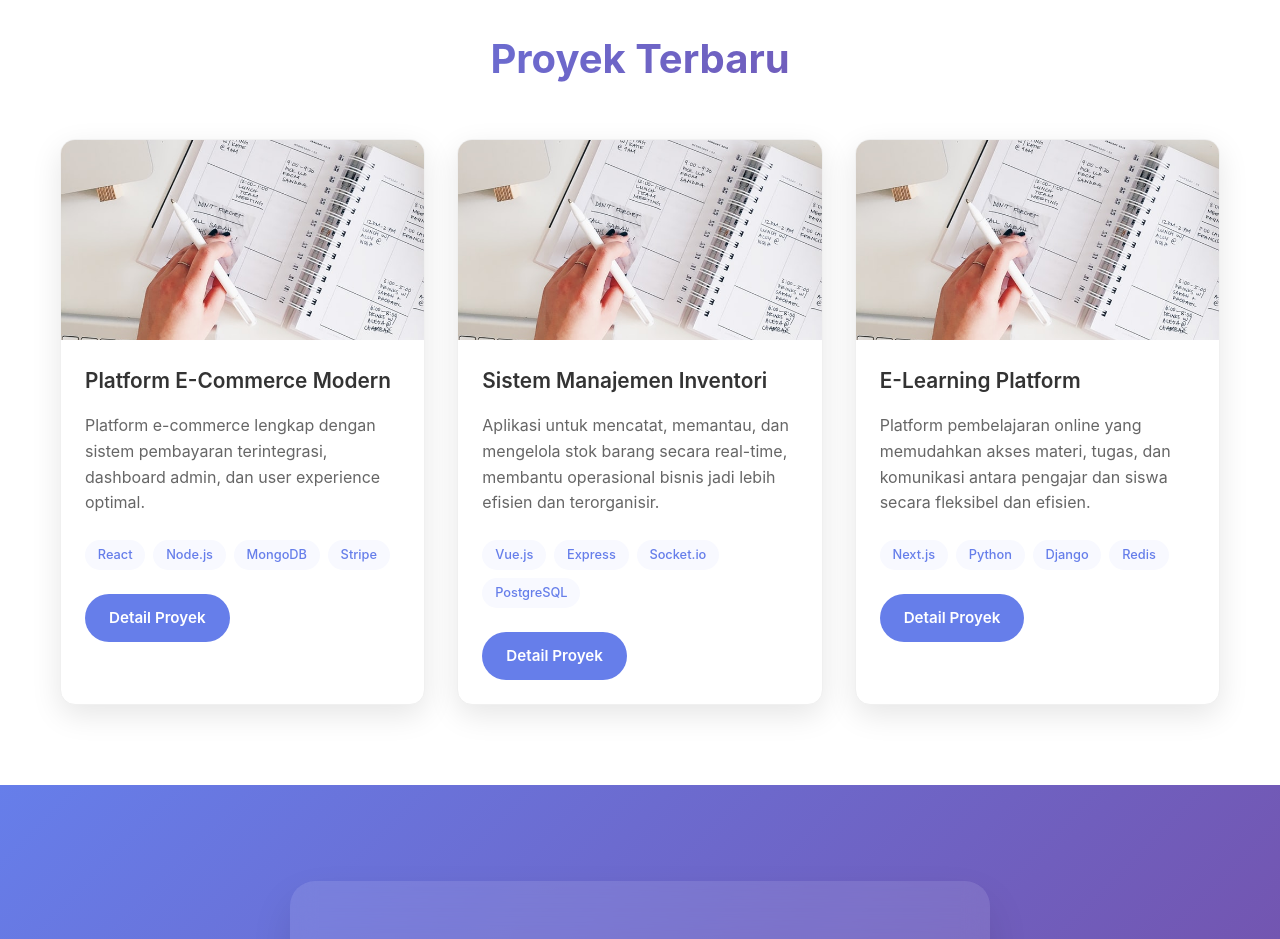
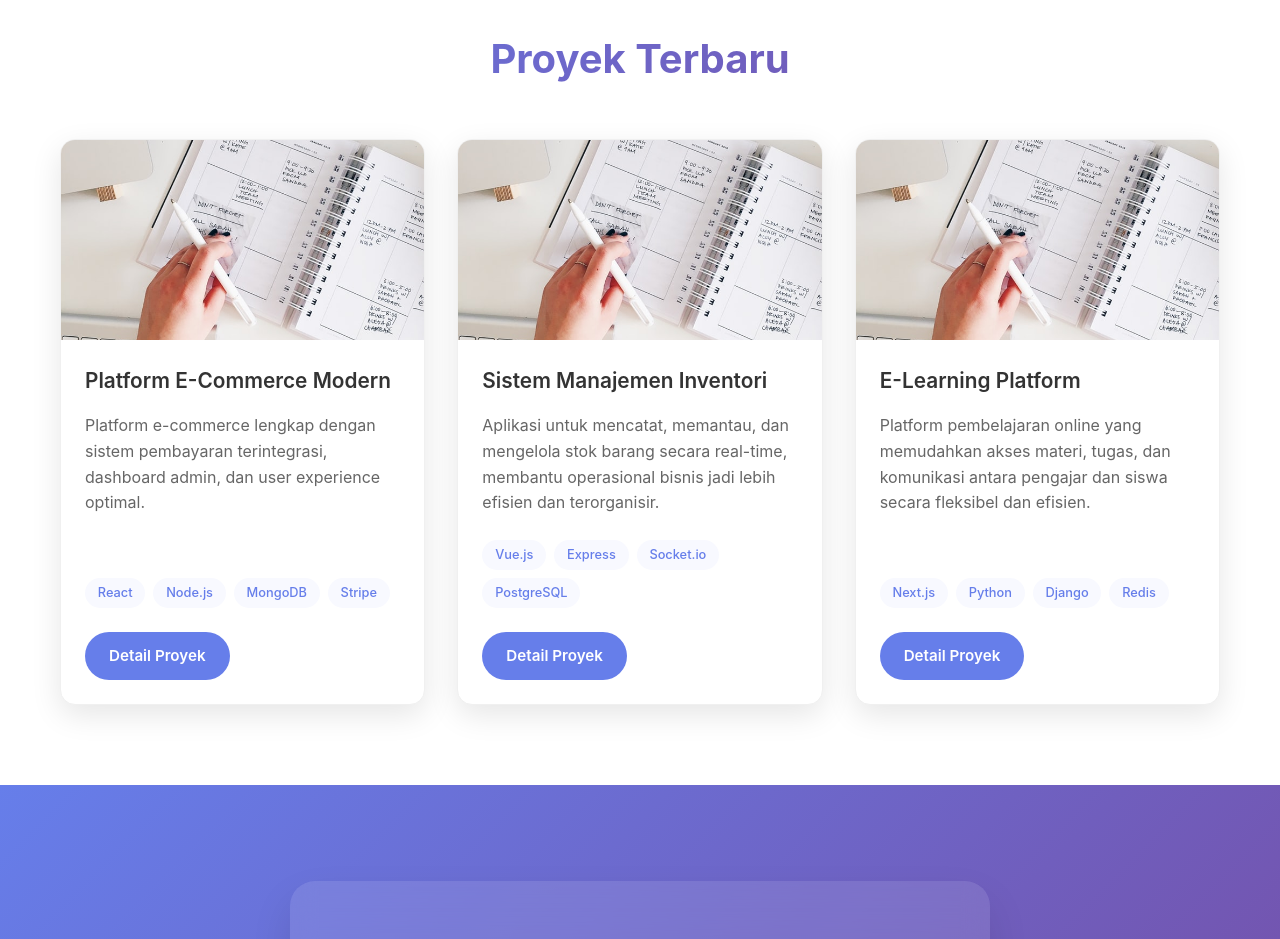
Before and after one commit to Davanico1122/moderen.porto, a plain HTML site: page index.html in a window 1280 px wide. Shown: the part 1500-2439 px from the top of the page. Drawn offline with Linux system fonts and the light colour scheme.

Commit message:
Update style.css

```diff
--- a/style.css
+++ b/style.css
@@ -93,7 +93,6 @@ section{padding:5rem 0;}
 
 .code-window{
   background:#1a1a1a;border-radius:10px;padding:1rem;width:100%;max-width:400px;
-  /* shadow bertingkat + animasi */
   box-shadow:0 20px 40px rgba(0,0,0,.3),0 10px 15px rgba(102,126,234,.2);
   transition:transform .3s ease,box-shadow .3s ease;
 }
@@ -117,20 +116,41 @@ section{padding:5rem 0;}
 .code-function{color:#61dafb;}
 
 /* ========== Projects ========== */
-.projects-grid{display:grid;gap:2rem;grid-template-columns:repeat(auto-fit,minmax(300px,1fr));}
+.projects-grid{
+  display:grid;
+  gap:2rem;
+  grid-template-columns:repeat(auto-fit,minmax(300px,1fr));
+}
 
 .project-card{
+  display: flex;
+  flex-direction: column;
+  height: 100%;
   background:#fff;border-radius:15px;overflow:hidden;
-  box-shadow:0 10px 30px rgba(0,0,0,.1);transition:.3s;border:1px solid #f0f0f0;
+  box-shadow:0 10px 30px rgba(0,0,0,.1);
+  transition:.3s;border:1px solid #f0f0f0;
 }
-.project-card:hover{transform:translateY(-10px);box-shadow:0 20px 50px rgba(0,0,0,.15);}
+.project-card:hover{
+  transform:translateY(-10px);
+  box-shadow:0 20px 50px rgba(0,0,0,.15);
+}
 
 .project-image{height:200px;overflow:hidden;}
 .project-image img{width:100%;height:100%;object-fit:cover;}
 
-.project-content{padding:1.5rem;}
+.project-content{
+  padding:1.5rem;
+  display: flex;
+  flex-direction: column;
+  flex-grow: 1;
+}
+
 .project-title{font-size:1.3rem;font-weight:600;margin-bottom:1rem;color:#333;}
-.project-description{color:#666;margin-bottom:1.5rem;}
+.project-description{
+  color:#666;
+  margin-bottom:1.5rem;
+  flex-grow: 1;
+}
 
 .project-tech{display:flex;flex-wrap:wrap;gap:.5rem;margin-bottom:1.5rem;}
 .tech-tag{
@@ -138,7 +158,9 @@ section{padding:5rem 0;}
   background:#f8f9ff;color:#667eea;
 }
 
-.project-links{margin-top:1rem;}
+.project-links {
+  margin-top: auto;
+}
 .project-button{
   display:inline-block;padding:.75rem 1.5rem;border-radius:30px;
   background:#667eea;color:#fff;font-weight:600;text-decoration:none;font-size:.95rem;
@@ -147,7 +169,6 @@ section{padding:5rem 0;}
 .project-button:hover{background:#556cd6;transform:translateY(-2px);}
 
 /* ========== Contact ========== */
-/* ===== Contact Card (Update) ===== */
 .contact {
   background: linear-gradient(135deg, #667eea, #764ba2);
   padding: 6rem 1rem;
@@ -213,6 +234,11 @@ footer{background:#1a1a1a;color:#fff;text-align:center;padding:2rem 0;}
   .contact-links{flex-direction:column;align-items:center;}
   .section-title{font-size:2rem;}
 }
+@media (max-width: 600px) {
+  .projects-grid {
+    grid-template-columns: 1fr;
+  }
+}
 
 /* ========== Scroll Animations ========== */
 .fade-in{opacity:0;transform:translateY(30px);transition:.8s;}
```
